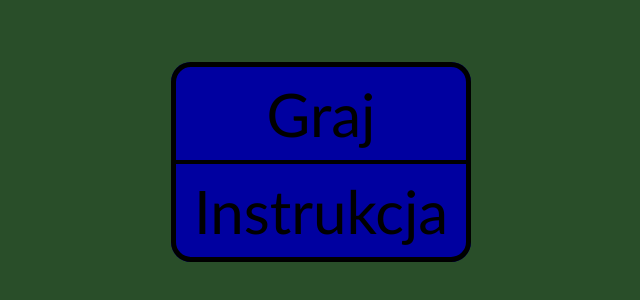
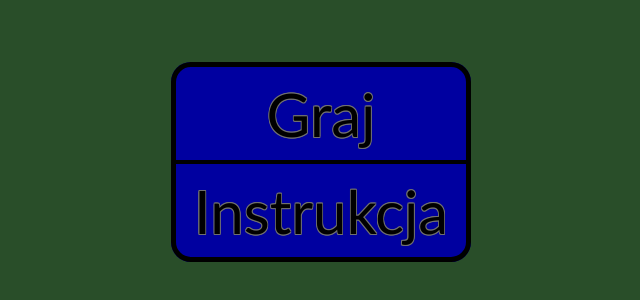
Before and after one commit to Daaa262/Daaa262.github.io, a plain HTML site: page index.html in a window 1280 px wide. Shown: the part 238-538 px from the top of the page, without its empty margins (319-959 px from the left). Drawn offline with Linux system fonts and the light colour scheme.

Commit message:
Update style.css

```diff
--- a/style.css
+++ b/style.css
@@ -21,6 +21,16 @@ body, html
     background-color: #0000A0;
 
 	font-size: 60px;
+
+	text-shadow:
+	0.8px 0.8px 0 #707070,
+	-0.8px 0.8px 0 #707070,
+	-0.8px -0.8px 0 #707070,
+	0.8px -0.8px 0 #707070,
+	0.8px 0 0 #707070,
+	-0.8px 0 0 #707070,
+	0 -0.8px 0 #707070,
+	0 0.8px 0 #707070;
 }
 
 .gameOption
```
